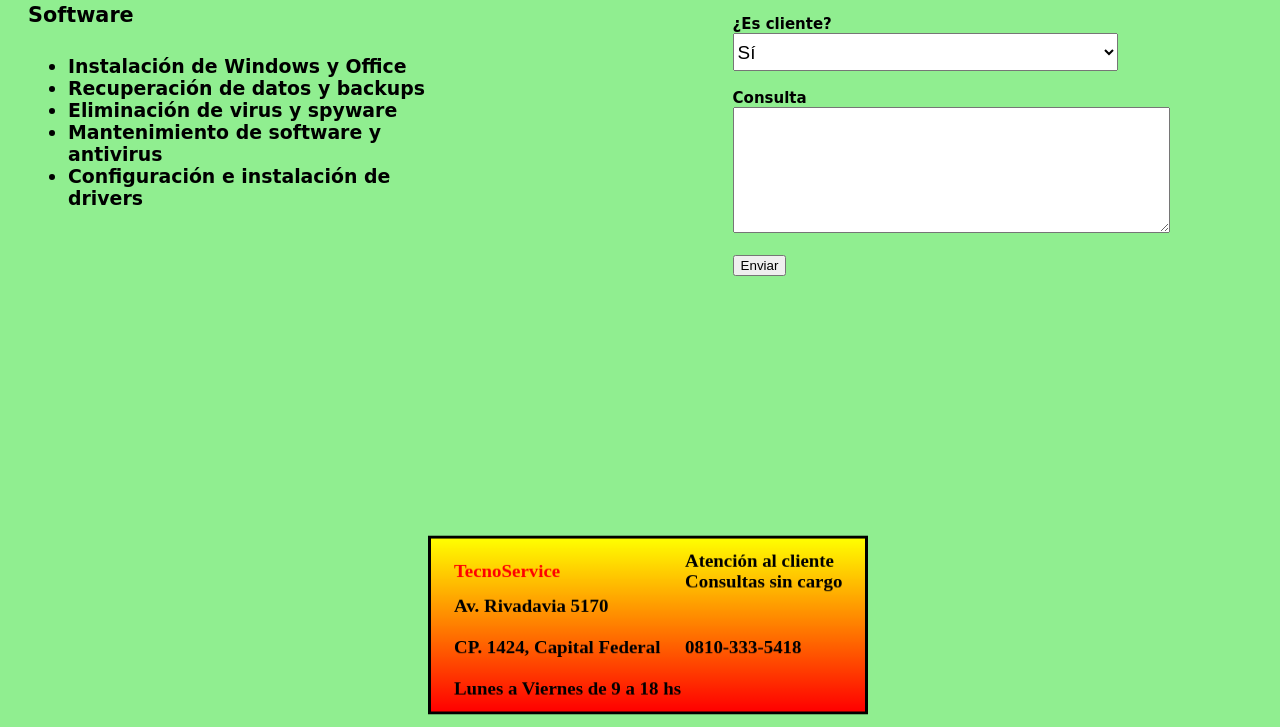
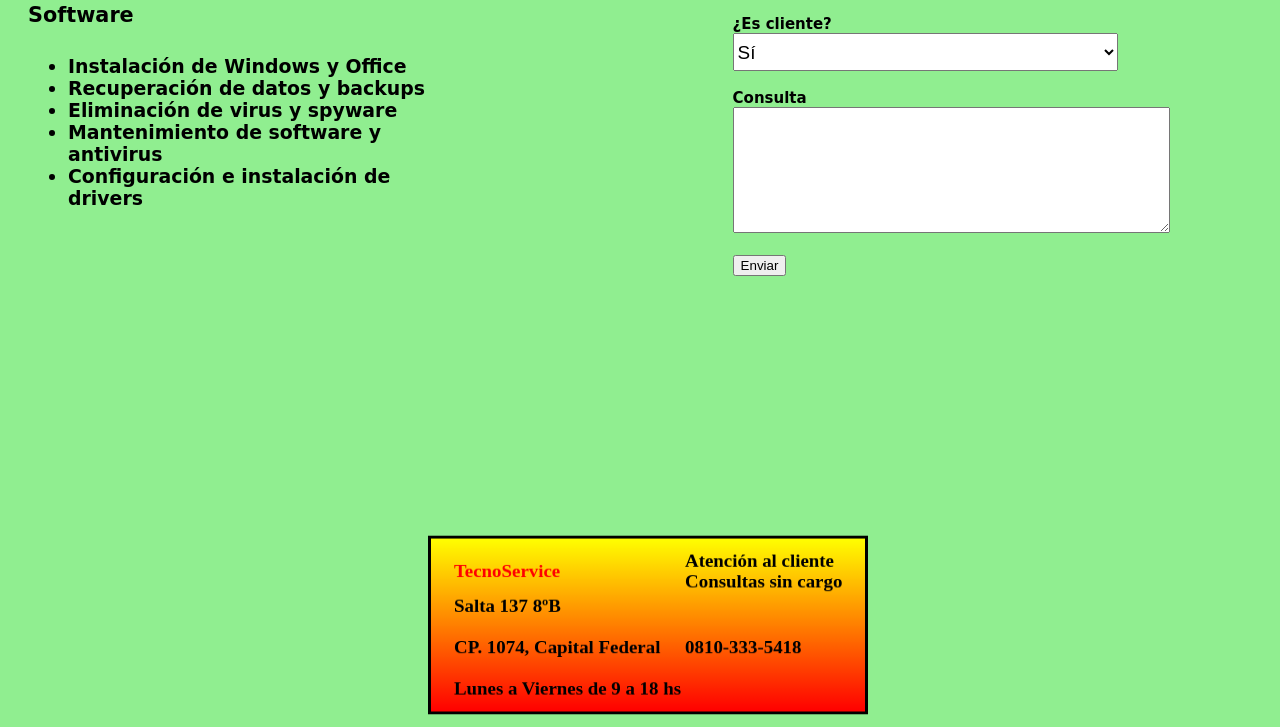
Before and after one commit to MarianoFrancese/Proyecto-Coderhouse, a website: page index.html in a window 1280 px wide. Shown: the part 1199-1926 px from the top of the page. Drawn offline with nearby package versions, Linux system fonts and the light colour scheme; a web font is replaced by a local one.

Commit message:
Update index.html

```diff
--- a/index.html
+++ b/index.html
@@ -132,9 +132,9 @@
                         </th>
                     </tr>
                     <tr>
-                        <td>Av. Rivadavia 5170
+                        <td>Salta 137 8ºB
                             <br><br>
-                            CP. 1424, Capital Federal
+                            CP. 1074, Capital Federal
                             <br><br>
                             Lunes a Viernes de 9 a 18 hs
                         </td>
```
